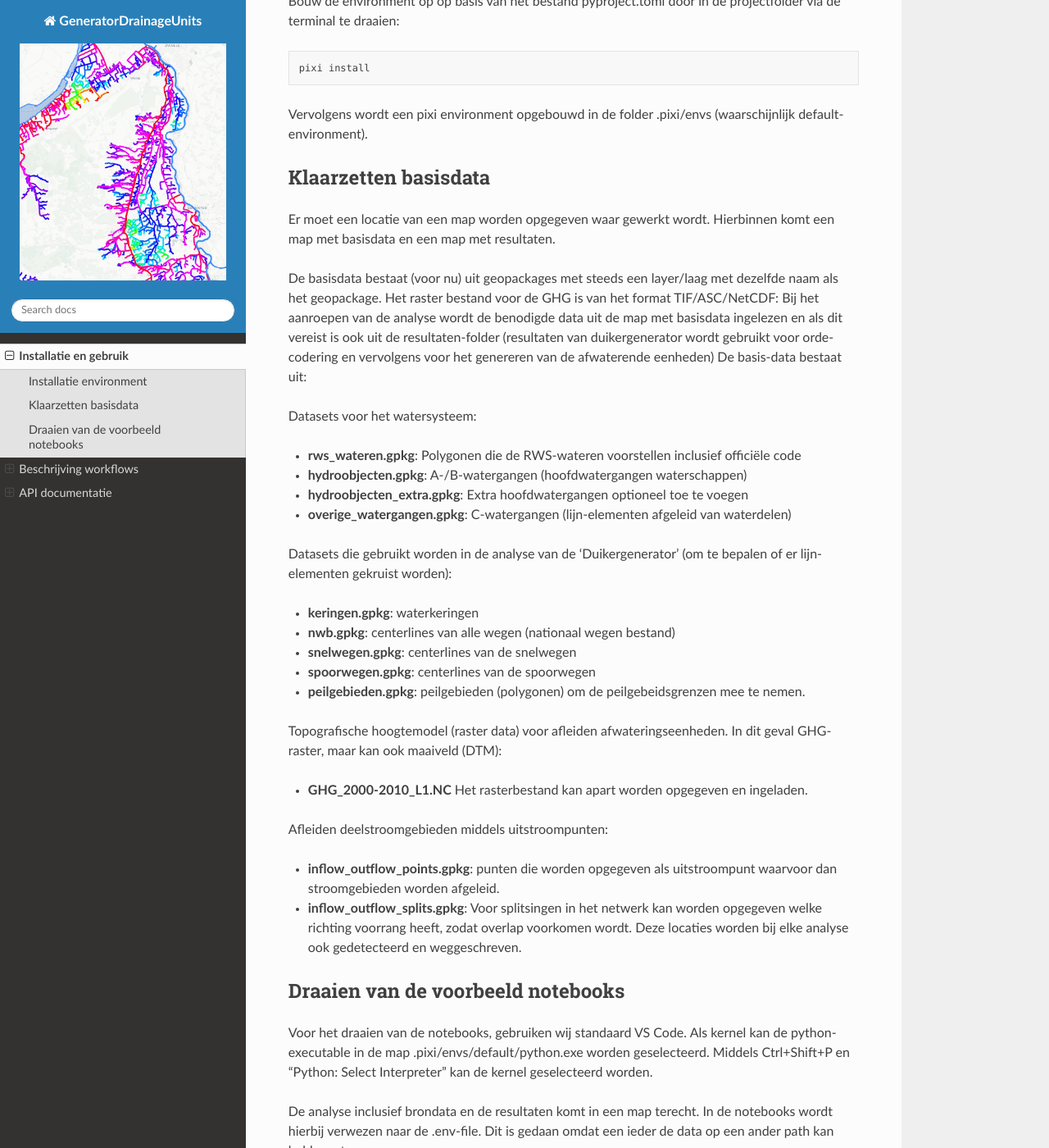
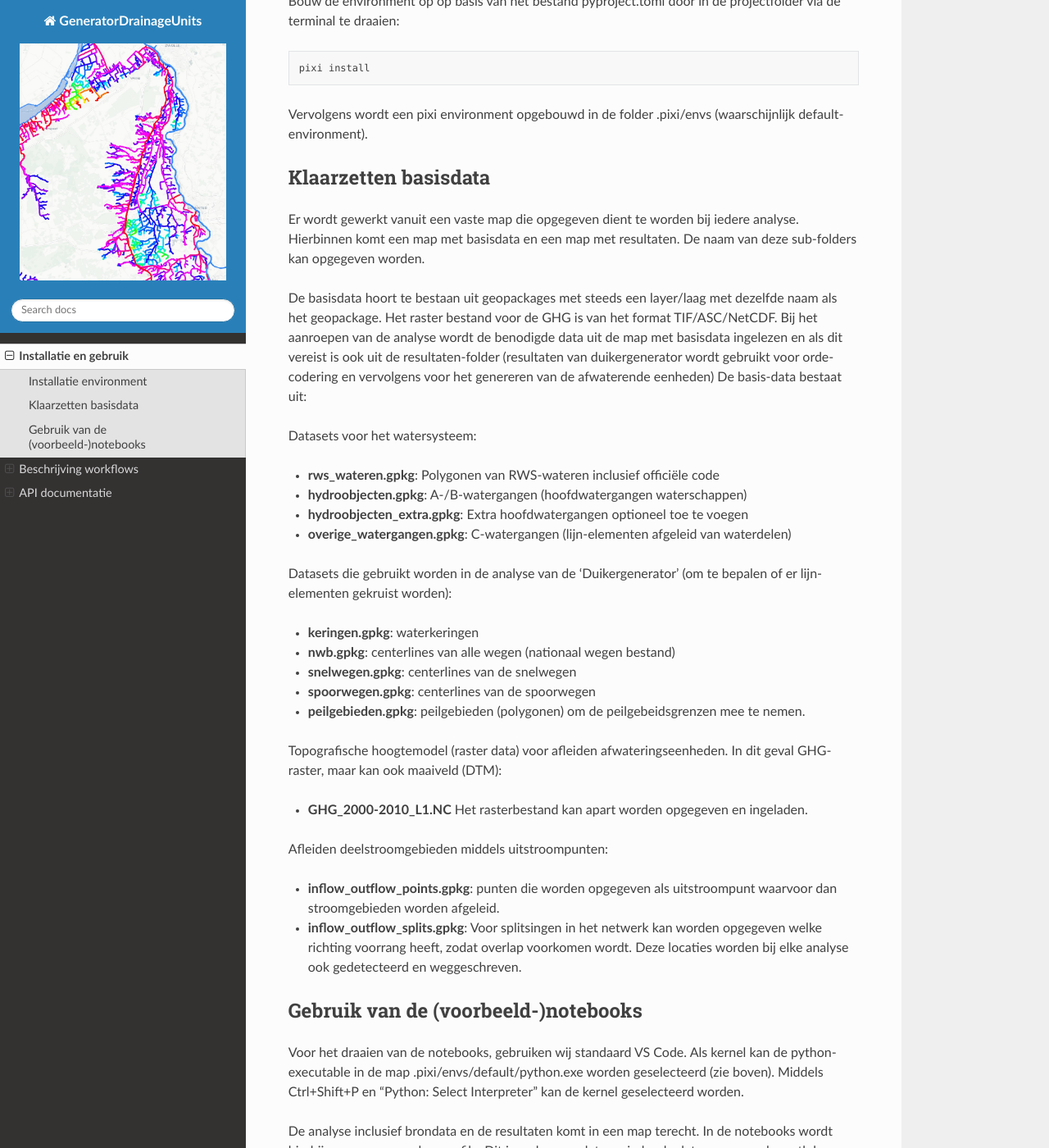
Before and after one commit to Sweco-NL/damo_afvoergebiedaanvoergebied, a Sphinx documentation site: the page built from docs/getting_started.rst, in a window 1280 px wide and 1400 px high, scrolled down 437 px. Shown: the whole window at 82% size. Built offline with Sphinx 7.4.7 and the Read the Docs theme 3.1.0, drawn with Linux system fonts in a browser that asks for light colours; some of the changed text lies outside the part shown.

Commit message:
small docs update

```diff
--- a/docs/description_workflows.rst
+++ b/docs/description_workflows.rst
@@ -5,8 +5,8 @@
 ^^^^^^^^^^^^^^^^^^^^^^^^^^^^
 De voorbewerkingen die zijn uitgevoerd op de basisdata bestaan uit twee types:
 
-* Handmatige aanpassingen: Een los script met twee geopackages wordt gebruikt om vooraf elementen uit de basisdata te verwijderen, aan te passen of toe te voegen. Dit blijkt nodig te zijn, omdat sommige watergangen in de praktijk niet verbonden zijn met deelnetwerken of omdat de richting van A-/B-watergangen verkeerd geregistreerd staat. Dit is automatisch niet (of lastig) te herleiden en aan te passen.
-* Automatische checks en aanpassingen: Bij verrassend veel A-/B-watergangen sluiten de ingetekende lijnelementen niet exact op elkaar aan en liggen de uiteindes centimeters of millimeters van elkaar af. Er wordt een correctie toegepast op de lijnelementen (snapping) om dit op te lossen en een sluitend netwerk te maken. Dit gaat voornamelijk om de hydroobjecten: de aanpassingen worden opgeslagen in hydroobjecten_snapped.gpkg.
+* Handmatige aanpassingen: Een los script met twee geopackages wordt gebruikt om vooraf elementen uit de basisdata te verwijderen, aan te passen of toe te voegen. Dit blijkt nodig te zijn, omdat sommige watergangen in de praktijk niet verbonden zijn met deelnetwerken of omdat de richting van A-/B-watergangen verkeerd geregistreerd staat. Dit is niet (of lastig) automatisch te herleiden en aan te passen.
+* Automatische checks en aanpassingen: Bij verrassend veel A-/B-watergangen sluiten de ingetekende lijnelementen niet exact op elkaar aan en liggen de uiteinden centimeters of millimeters van elkaar af. Er wordt een correctie toegepast op de lijnelementen (snapping) om dit op te lossen en een sluitend netwerk te maken. Dit gaat voornamelijk om de hydroobjecten: de aanpassingen worden opgeslagen in hydroobjecten_snapped.gpkg.
 
 De automatische voorbewerkingen (snapping) worden nu nog uitgevoerd binnen de GeneratorCulvertLocations.
 
--- a/docs/getting_started.rst
+++ b/docs/getting_started.rst
@@ -19,15 +19,15 @@
 
 Klaarzetten basisdata
 ----------------------------
-Er moet een locatie van een map worden opgegeven waar gewerkt wordt. Hierbinnen komt een map met basisdata en een map met resultaten.
+Er wordt gewerkt vanuit een vaste map die opgegeven dient te worden bij iedere analyse. Hierbinnen komt een map met basisdata en een map met resultaten. De naam van deze sub-folders kan opgegeven worden.
 
-De basisdata bestaat (voor nu) uit geopackages met steeds een layer/laag met dezelfde naam als het geopackage. Het raster bestand voor de GHG is van het format TIF/ASC/NetCDF:
+De basisdata hoort te bestaan uit geopackages met steeds een layer/laag met dezelfde naam als het geopackage. Het raster bestand voor de GHG is van het format TIF/ASC/NetCDF.
 Bij het aanroepen van de analyse wordt de benodigde data uit de map met basisdata ingelezen en als dit vereist is ook uit de resultaten-folder (resultaten van duikergenerator wordt gebruikt voor orde-codering en vervolgens voor het genereren van de afwaterende eenheden)
 De basis-data bestaat uit:
 
 Datasets voor het watersysteem:
 
-- **rws_wateren.gpkg**: Polygonen die de RWS-wateren voorstellen inclusief officiële code
+- **rws_wateren.gpkg**: Polygonen van RWS-wateren inclusief officiële code
 - **hydroobjecten.gpkg**: A-/B-watergangen (hoofdwatergangen waterschappen)
 - **hydroobjecten_extra.gpkg**: Extra hoofdwatergangen optioneel toe te voegen
 - **overige_watergangen.gpkg**: C-watergangen (lijn-elementen afgeleid van waterdelen)
@@ -50,16 +50,16 @@
 - **inflow_outflow_splits.gpkg**: Voor splitsingen in het netwerk kan worden opgegeven welke richting voorrang heeft, zodat overlap voorkomen wordt. Deze locaties worden bij elke analyse ook gedetecteerd en weggeschreven.
 
 
-Draaien van de voorbeeld notebooks
+Gebruik van de (voorbeeld-)notebooks
 ----------------------------
-Voor het draaien van de notebooks, gebruiken wij standaard VS Code. Als kernel kan de python-executable in de map .pixi/envs/default/python.exe worden geselecteerd. Middels Ctrl+Shift+P en "Python: Select Interpreter" kan de kernel geselecteerd worden.
+Voor het draaien van de notebooks, gebruiken wij standaard VS Code. Als kernel kan de python-executable in de map .pixi/envs/default/python.exe worden geselecteerd (zie boven). Middels Ctrl+Shift+P en "Python: Select Interpreter" kan de kernel geselecteerd worden.
 
 De analyse inclusief brondata en de resultaten komt in een map terecht. In de notebooks wordt hierbij verwezen naar de .env-file. Dit is gedaan omdat een ieder de data op een ander path kan hebben staan.
 
 De verschillende workflows kunnen los gedraaid worden, maar er zit ook een volgorde in:
 
-- GeneratorCulvertLocations: bereid het watersysteem helemaal voor, preprocessed the A-/B-watergangen, verbindt de C-watergangen, etc;
-- GeneratorOrderLevels: Genereert order nummers en codering voor alle watergangen;
+- GeneratorCulvertLocations: bereid het watersysteem helemaal voor, voert voorbewerking uit op de A-/B-watergangen, verbindt de C-watergangen middels duikers, etc;
+- GeneratorOrderLevels: Genereert order-nummers en orde-codering voor alle (A-/B-/C-)watergangen;
 - GeneratorDrainageUnits: Genereert de afwateringseenheden (polygonen);
 - GeneratorNetworkLumping: Genereert de deelstroomgebieden voor uitstroompunten, (sluitend) waternetwerk en afwateringseenheden.
 
--- a/docs/index.rst
+++ b/docs/index.rst
@@ -8,7 +8,7 @@
 Workflows voor hydrologische basisdata waterschappen
 ----------------------------
 
-Deze python-package is opgezet door Sweco Nederland binnen twee losse opdrachten voor waterschap Aa en Maas en Vallei & Veluwe met als doel om uit hydrologische basisdata van de waterschappen netwerk-analyses uit te voeren. We bundelen hierbij de workflows in een public repository inclusief testdata, voorbeeld-scripts en documentatie.
+Deze python-package is opgezet door Sweco Nederland binnen twee losse opdrachten voor waterschap Aa en Maas en Vallei & Veluwe met als doel om uit hydrologische basisdata van de waterschappen netwerk-analyses uit te voeren. We bundelen hierbij de workflows in een public repository inclusief voorbeeld-scripts en documentatie.
 De python-package bevat o.a. workflows voor voorbewerking van de datasets voor het waternetwerk, verbinden van de c-watergangen middels duikers, automatische toekennen van orde-codering en het afleiden van afwateringseenheden en (deel)stroomgebieden. Voor meer informatie:
 
 - **Waterschap Vallei & Veluwe**: Harmen van de Werfhorst
```
